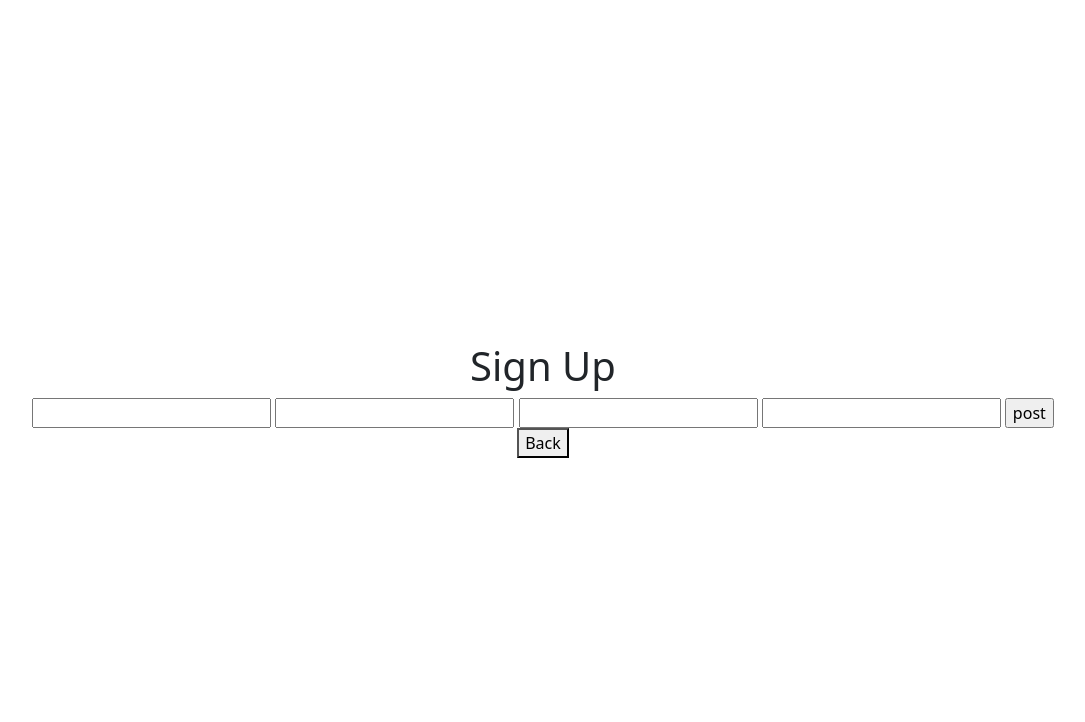
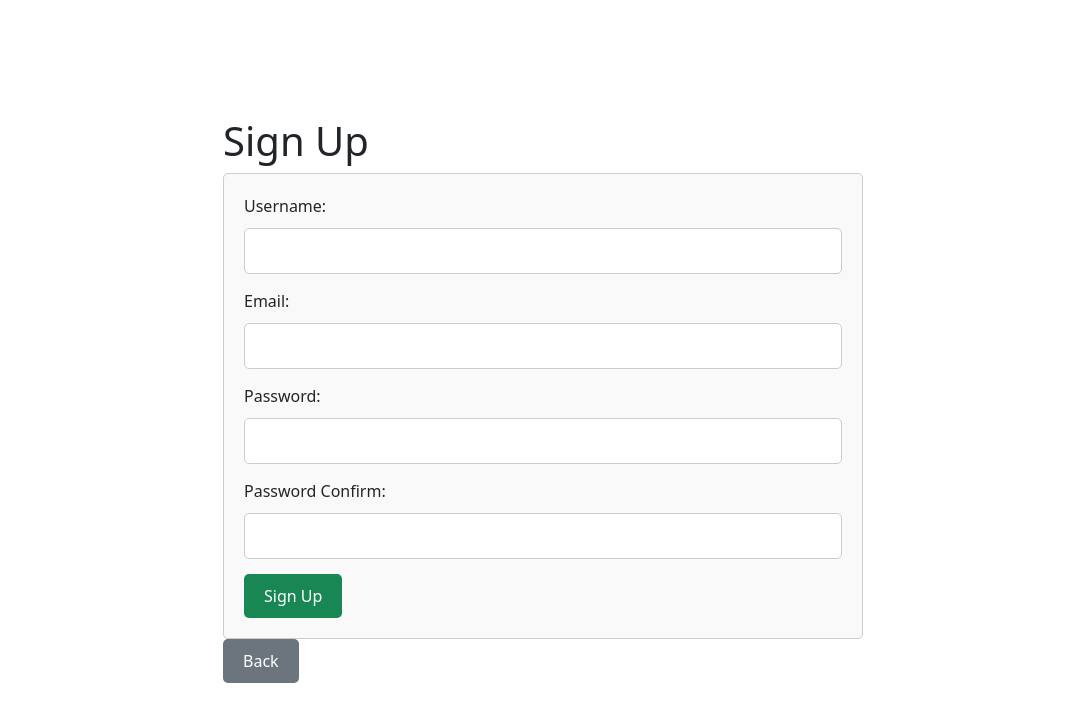
Before and after one commit to EkanshGC/Ekagon, a Django app: page /signup in a window 1280 px wide. Shown: the top 722 px of the page, without its empty margins (97-1182 px from the left). Run offline with Django 4.2, Linux system fonts and the light colour scheme.

Commit message:
Added some styling changes

```diff
--- a/Ekagon/main/templates/signup.html
+++ b/Ekagon/main/templates/signup.html
@@ -2,17 +2,63 @@
 
 {% block title %}Sign Up{% endblock title %}
 
+{% block content %}
+<style>
+    .form-container {
+        width: 50%;
+        margin: 0 auto;
+    }
+    .form-container form {
+        padding: 20px;
+        border: 1px solid #ccc;
+        border-radius: 5px;
+        background-color: #f9f9f9;
+    }
+    .form-container label {
+        display: block;
+        margin-bottom: 10px;
+    }
+    .form-container input[type="text"],
+    .form-container input[type="email"],
+    .form-container input[type="password"] {
+        width: 100%;
+        padding: 10px;
+        margin-bottom: 15px;
+        border: 1px solid #ccc;
+        border-radius: 5px;
+    }
+    .form-container input[type="submit"],
+    .form-container button {
+        padding: 10px 20px;
+        border: none;
+        border-radius: 5px;
+        cursor: pointer;
+    }
+    .form-container .btn-secondary {
+        background-color: #6c757d;
+        color: #fff;
+    }
+</style>
 
-{% block content %}
+<div class="form-container">
     <h1>Sign Up</h1>
 
     <form action="{% url 'signup' %}" method="post">
         {% csrf_token %}
+        <label for="username">Username:</label>
         <input type="text" name="username">
+        <br>
+        <label for="email">Email:</label>
         <input type="email" name="email">
+        <br>
+        <label for="password">Password:</label>
         <input type="password" name="password">
+        <br>
+        <label for="password_confirm">Password Confirm:</label>
         <input type="password" name="password_confirm">
-    <input type="submit" value="post">
+        <br>
+        <input type="submit" class="btn btn-success" value="Sign Up">
     </form>
-<a href="{% url 'index' %}"><button>Back</button></a>
+    <a href="{% url 'index' %}"><button class="btn btn-secondary">Back</button></a>
+</div>
 {% endblock content %}
--- a/Ekagon/main/views.py
+++ b/Ekagon/main/views.py
@@ -16,9 +16,8 @@ def login_view(request):
     if request.method == "POST":
         username = request.POST["username"]
         password = request.POST["password"]
-        email = request.POST["email"]
 
-        user = authenticate(username=username, password=password, email=email)
+        user = authenticate(username=username, password=password)
         if user != None:
             login(request, user)
 
```
Also changed, not shown: Ekagon/main/templates/index.html (+11 -5 lines), Ekagon/main/templates/login.html (+6 -3 lines), Ekagon/db.sqlite3. Lines whose indentation alone changed are shown as unchanged.
